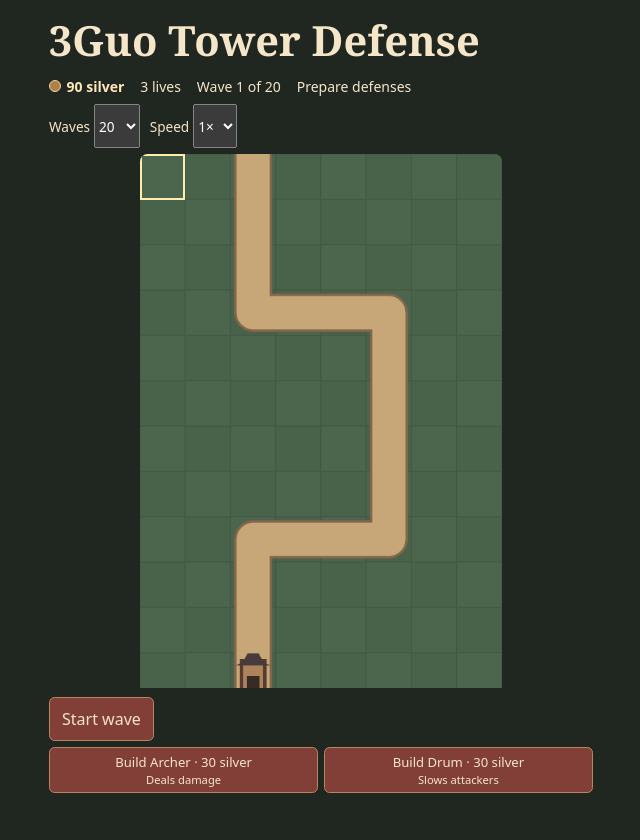
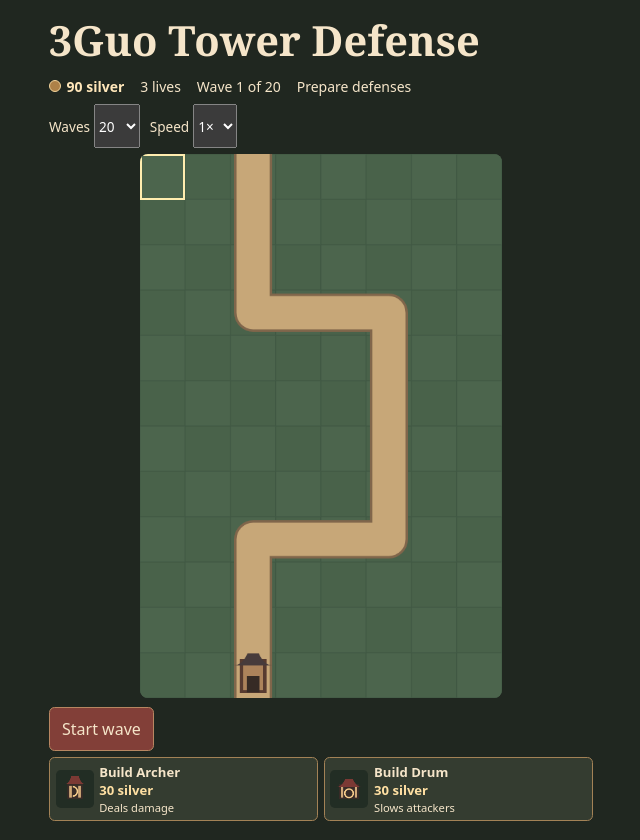
Before and after one commit to isoenthusiast/3guotd, a Preact app: page / in a window 1280 px wide. Both pictures are taken after a click on the button 481 px from the left and 177 px from the top of the page. Shown: the whole page, without its empty margins (319-959 px from the left). Built offline with nearby package versions, Linux system fonts and the light colour scheme.

Commit message:
Illustrate contextual tower purchase cards

```diff
--- a/src/game-art.ts
+++ b/src/game-art.ts
@@ -1,6 +1,6 @@
 import { columns, route, rows, sitePosition } from './game/board'
 import { enemyDetails, enemyPosition, impactTime, shotFlightTime, towerRange } from './game/round'
-import type { Round } from './game/round'
+import type { Round, TowerKind } from './game/round'
 
 export const tile = 64
 
@@ -17,6 +17,26 @@ function roof(ctx: CanvasRenderingContext2D, x: number, y: number, width: number
   ctx.quadraticCurveTo(x + width * 0.55, y + 8, x + width, y + 8)
   ctx.closePath()
   ctx.fill()
+}
+
+export function drawTower(ctx: CanvasRenderingContext2D, x: number, y: number, kind: TowerKind) {
+  const archer = kind === 'archer'
+  const half = archer ? 16 : 21
+  ctx.fillStyle = '#382b27'
+  ctx.fillRect(x - half, y - 10, half * 2, 31)
+  ctx.fillStyle = '#d1a979'
+  ctx.fillRect(x - half + 4, y - 7, 5, 25)
+  ctx.fillRect(x + half - 9, y - 7, 5, 25)
+  roof(ctx, x, y - (archer ? 18 : 12), half + 7, '#7b3934')
+  ctx.strokeStyle = '#f6cc8b'
+  ctx.lineWidth = 3
+  ctx.beginPath()
+  if (archer) {
+    ctx.arc(x - 5, y + 5, 10, -Math.PI / 2, Math.PI / 2)
+  } else {
+    ctx.arc(x, y + 9, 9, 0, 2 * Math.PI)
+  }
+  ctx.stroke()
 }
 
 export function drawBattlefield(
@@ -79,23 +99,7 @@ export function drawBattlefield(
 
   for (const tower of round.towers) {
     const [x, y] = center(sitePosition(tower.site))
-    const archer = tower.kind === 'archer'
-    const half = archer ? 16 : 21
-    ctx.fillStyle = '#382b27'
-    ctx.fillRect(x - half, y - 10, half * 2, 31)
-    ctx.fillStyle = '#d1a979'
-    ctx.fillRect(x - half + 4, y - 7, 5, 25)
-    ctx.fillRect(x + half - 9, y - 7, 5, 25)
-    roof(ctx, x, y - (archer ? 18 : 12), half + 7, '#7b3934')
-    ctx.strokeStyle = '#f6cc8b'
-    ctx.lineWidth = 3
-    ctx.beginPath()
-    if (archer) {
-      ctx.arc(x - 5, y + 5, 10, -Math.PI / 2, Math.PI / 2)
-    } else {
-      ctx.arc(x, y + 9, 9, 0, 2 * Math.PI)
-    }
-    ctx.stroke()
+    drawTower(ctx, x, y, tower.kind)
     ctx.fillStyle = '#fff0bb'
     if (tower.reach) ctx.fillRect(x - 10, y + 24, 8, 4)
     if (tower.power) ctx.fillRect(x + 2, y + 24, 8, 4)
--- a/src/main.tsx
+++ b/src/main.tsx
@@ -8,7 +8,7 @@ import {
   upgradeTower, waveOptions,
 } from './game/round'
 import type { PlaySpeed, Round, TowerKind, Upgrade } from './game/round'
-import { drawBattlefield, tile } from './game-art'
+import { drawBattlefield, drawTower, tile } from './game-art'
 import './style.css'
 
 const siteCount = columns * rows
@@ -27,6 +27,31 @@ function upgradeEffect(kind: TowerKind, branch: Upgrade): string {
   const { speedFactor, strongerSpeedFactor } = towerDetails.drum
   const slow = (factor: number) => Math.round((1 - factor) * 100)
   return `${slow(speedFactor)}% → ${slow(strongerSpeedFactor)}% slower`
+}
+
+function TowerPortrait({ kind, upgrade }: { kind: TowerKind; upgrade?: Upgrade }) {
+  const canvas = useRef<HTMLCanvasElement>(null)
+  useEffect(() => {
+    const ctx = canvas.current?.getContext('2d')
+    if (!ctx) return
+    ctx.clearRect(0, 0, 80, 80)
+    if (upgrade === 'reach') {
+      ctx.strokeStyle = '#ffe6a4'
+      ctx.lineWidth = 2
+      ctx.setLineDash([5, 4])
+      ctx.beginPath()
+      ctx.arc(40, 40, 35, 0, Math.PI * 2)
+      ctx.stroke()
+      ctx.setLineDash([])
+    }
+    drawTower(ctx, 40, 40, kind)
+    if (upgrade === 'power') {
+      ctx.fillStyle = '#ffe6a4'
+      ctx.font = 'bold 15px system-ui'
+      ctx.fillText('▲', 61, 19)
+    }
+  }, [kind, upgrade])
+  return <canvas ref={canvas} class="tower-portrait" width={80} height={80} aria-hidden="true" />
 }
 
 function Battlefield({ round, selected, onSelect }: {
@@ -187,21 +212,29 @@ function App() {
               {tower ? (
                 <>
                   {upgradeBranches.filter(option => !tower[option]).map(option => (
-                    <button key={option} type="button" class="primary" disabled={shortfall > 0}
+                    <button key={option} type="button" class="purchase-card" disabled={shortfall > 0}
                       onClick={() => setRound(current => upgradeTower(current, tower.site, option))}>
-                      {towerDetails[tower.kind][option]} · {price} silver
-                      <small>{upgradeEffect(tower.kind, option)}
-                        {price > baseUpgradePrice && ` · +${secondUpgradeSurcharge} for second upgrade`}</small>
+                      <TowerPortrait kind={tower.kind} upgrade={option} />
+                      <span>
+                        <strong>{towerDetails[tower.kind][option]}</strong>
+                        <span class="card-price">{price} silver</span>
+                        <small>{upgradeEffect(tower.kind, option)}
+                          {price > baseUpgradePrice && ` · +${secondUpgradeSurcharge} for second upgrade`}</small>
+                      </span>
                     </button>
                   ))}
                   {canRefund && <button type="button"
                     onClick={() => setRound(current => removeTower(current, tower.site))}>Remove &amp; refund</button>}
                 </>
               ) : towerKinds.map(kind => (
-                <button key={kind} type="button" class="primary" disabled={shortfall > 0}
+                <button key={kind} type="button" class="purchase-card" disabled={shortfall > 0}
                   onClick={() => setRound(current => buildTower(current, selected, kind))}>
-                  Build {towerDetails[kind].name} · {towerPrice} silver
-                  <small>{kind === 'archer' ? 'Deals damage' : 'Slows attackers'}</small>
+                  <TowerPortrait kind={kind} />
+                  <span>
+                    <strong>Build {towerDetails[kind].name}</strong>
+                    <span class="card-price">{towerPrice} silver</span>
+                    <small>{kind === 'archer' ? 'Deals damage' : 'Slows attackers'}</small>
+                  </span>
                 </button>
               ))}
             </div>
--- a/src/style.css
+++ b/src/style.css
@@ -41,7 +41,7 @@ button:focus-visible { outline: 2px solid #ffedaf; outline-offset: 2px; }
 .cell[aria-pressed="true"], .cell:focus-visible { outline: 2px solid #ffedaf; outline-offset: -2px; }
 @media (hover: hover) { .cell:hover { background: #fff0af24; } }
 
-.command-bar { position: sticky; bottom: 0; z-index: 1; background: #202720; padding: .55rem 0 .4rem; }
+.command-bar { background: #202720; padding: .55rem 0 .4rem; }
 .actions { margin-top: .35rem; }
 .action-note { margin: .4rem 0 0; color: #f5d69a; font-size: .78rem; }
 .action-grid { display: flex; flex-wrap: wrap; gap: .35rem; }
@@ -52,3 +52,25 @@ button small { display: block; font-size: .7rem; line-height: 1.15; margin-top:
 .primary { background: #823f38; border-color: #b78661; }
 
 .pause-control { min-height: 44px; padding: .35rem .75rem; }
+
+.action-grid .purchase-card {
+  display: flex;
+  align-items: center;
+  gap: .35rem;
+  flex: 1 1 7rem;
+  text-align: left;
+  padding: .35rem;
+  background: #343c30;
+  border-color: #a38256;
+}
+
+.tower-portrait {
+  width: 38px;
+  flex: 0 0 38px;
+  background: #222d24;
+  border-radius: .3rem;
+}
+
+.purchase-card strong, .card-price { display: block; }
+.card-price { color: #ffe0a3; font-weight: 700; }
+.purchase-card:disabled { opacity: .78; }
```
Also changed, not shown: Audit/2026-11-21-purchase-cards.md (added, +5 -0 lines), 1 other file (tests, documents, lock files or other folders).
